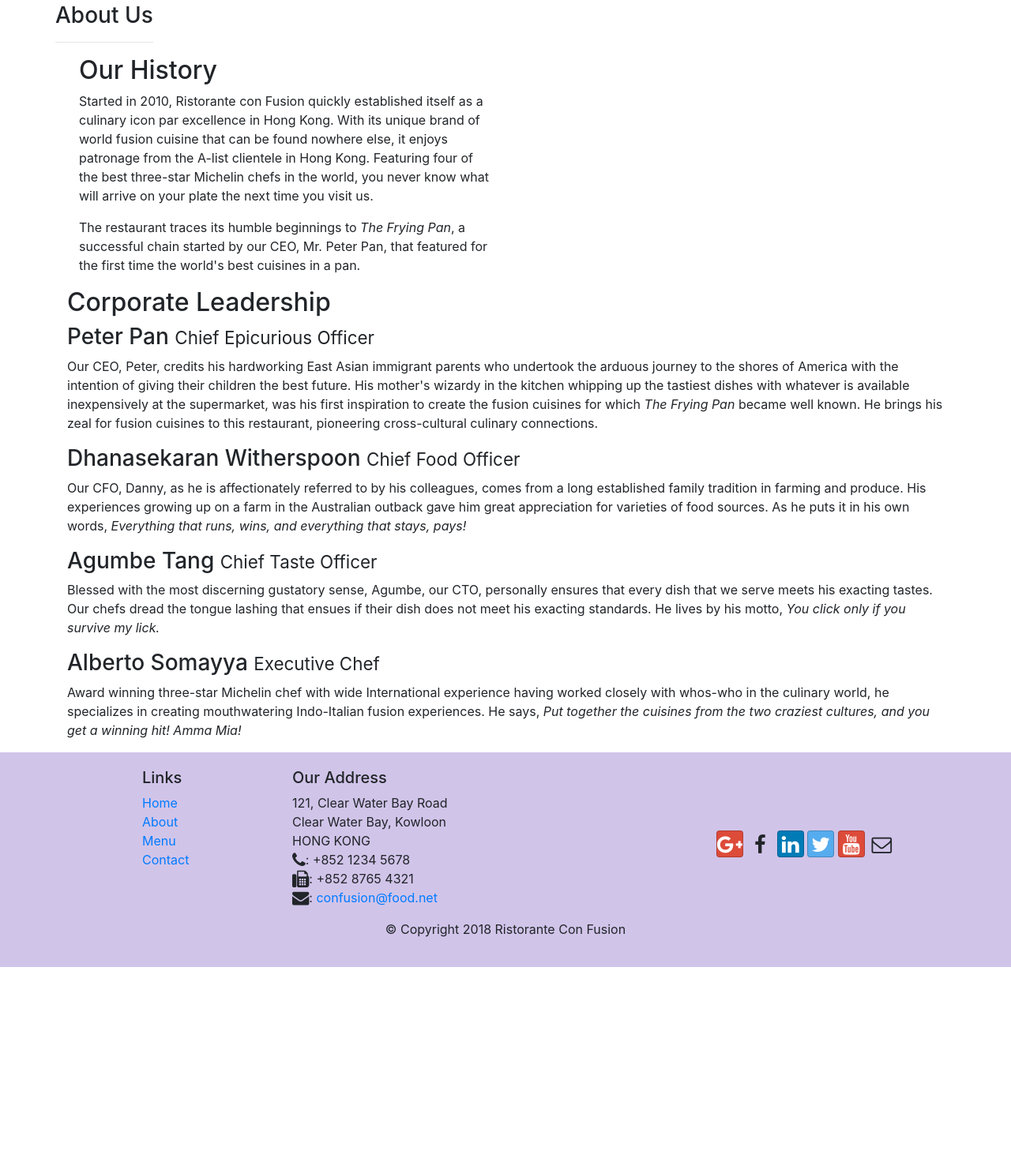
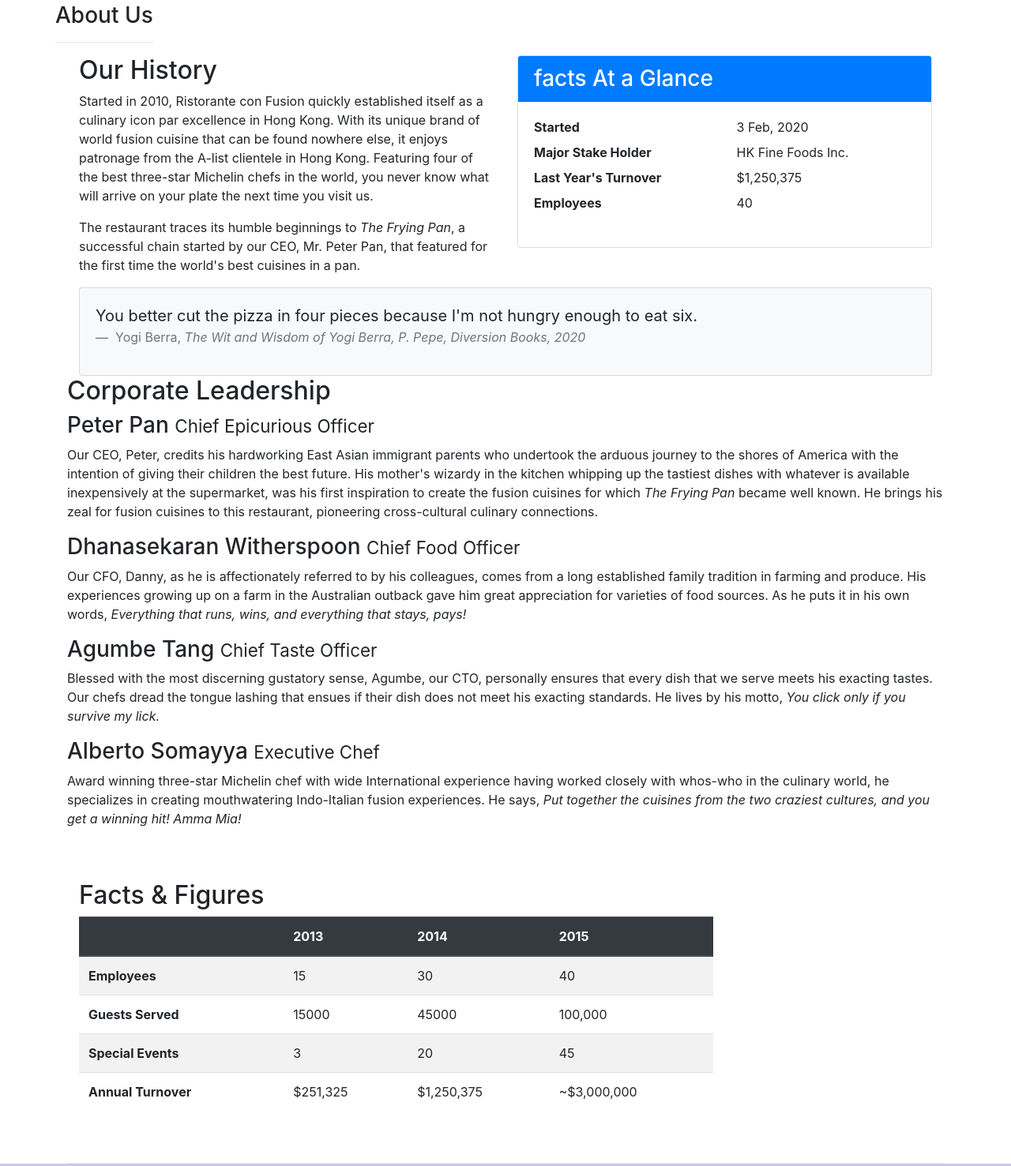
Before and after one commit to Ram-Avtar/Restaurant_website, a website: page aboutus.html in a window 1280 px wide. Shown: the part 395-1872 px from the top of the page at 79% size. Before the commit the page ends 1620 px from the top, so only its background shows below. Drawn offline with nearby package versions, Linux system fonts and the light colour scheme.

Commit message:
adding table and card

```diff
--- a/aboutus.html
+++ b/aboutus.html
@@ -67,13 +67,44 @@
 
         <div class="container">
             <div class="row">
-            	<div class="col-12">
+            	<div class="col-6">
             	    <h2>Our History</h2>
+                  <p>Started in 2010, Ristorante con Fusion quickly established itself as a culinary icon par excellence in Hong Kong. With its unique brand of world fusion cuisine that can be found nowhere else, it enjoys patronage from the A-list clientele in Hong Kong.  Featuring four of the best three-star Michelin chefs in the world, you never know what will arrive on your plate the next time you visit us.</p>
+                  <p>The restaurant traces its humble beginnings to <em>The Frying Pan</em>, a successful chain started by our CEO, Mr. Peter Pan, that featured for the first time the world's best cuisines in a pan.</p>
+
             	</div>
-        	    <div class="col col-sm-6">
-                    <p>Started in 2010, Ristorante con Fusion quickly established itself as a culinary icon par excellence in Hong Kong. With its unique brand of world fusion cuisine that can be found nowhere else, it enjoys patronage from the A-list clientele in Hong Kong.  Featuring four of the best three-star Michelin chefs in the world, you never know what will arrive on your plate the next time you visit us.</p>
-                    <p>The restaurant traces its humble beginnings to <em>The Frying Pan</em>, a successful chain started by our CEO, Mr. Peter Pan, that featured for the first time the world's best cuisines in a pan.</p>
-        	    </div>
+        	    <div class="col-sm">
+                <div class="card">
+                  <h3 class="card-header bg-primary text-white">facts At a Glance</h3>
+                    <div class="card-body">
+                        <dl class="row">
+                          <dt class="col-6">Started</dt>
+                          <dd class="col-6">3 Feb, 2020</dd>
+                          <dt class="col-6">Major Stake Holder</dt>
+                          <dd class="col-6">HK Fine Foods Inc.</dd>
+                          <dt class="col-6">Last Year's Turnover</dt>
+                          <dd class="col-6">$1,250,375</dd>
+                          <dt class="col-6">Employees</dt>
+                          <dd class="col-6">40</dd>
+                        </dl>
+                    </div>
+                </div>
+              </div>
+              <div class="col-12">
+                <div class="card card-body bg-light">
+                  <blockquote class="blockquote">
+                    <p class="mb-0">
+                      You better cut the pizza in four pieces because I'm not hungry enough to eat six.
+                    </p>
+                    <footer class="blockquote-footer">
+                      Yogi Berra,
+                      <cite title="Source Title">The Wit and Wisdom of Yogi Berra,
+                            P. Pepe, Diversion Books, 2020</cite>
+                    </footer>
+                  </blockquote>
+                </div>
+
+              </div>
             </div>
         </div>
 
@@ -104,7 +135,55 @@
                 </div>
             </div>
        </div>
+       <div class="row row-content">
+         <div class="col-12 col-sm-9">
+           <h2>
+             Facts &amp; Figures
+           </h2>
+           <div class="table-responsive">
+                    <table class="table table-striped">
+                        <thead class="thead-dark">
+                            <tr>
+                                <th>&nbsp;</th>
+                                <th>2013</th>
+                                <th>2014</th>
+                                <th>2015</th>
+                            </tr>
+                        </thead>
+                        <tbody>
+                            <tr>
+                                <th>Employees</th>
+                                <td>15</td>
+                                <td>30</td>
+                                <td>40</td>
+                            </tr>
+                            <tr>
+                                <th>Guests Served</th>
+                                <td>15000</td>
+                                <td>45000</td>
+                                <td>100,000</td>
+                            </tr>
+                            <tr>
+                                <th>Special Events</th>
+                                <td>3</td>
+                                <td>20</td>
+                                <td>45</td>
+                            </tr>
+                            <tr>
+                                <th>Annual Turnover</th>
+                                <td>$251,325</td>
+                                <td>$1,250,375</td>
+                                <td>~$3,000,000</td>
+                            </tr>
+                        </tbody>
+                    </table>
+                </div>
+         </div>
+         <div class="col-12 col-sm-3">
 
+         </div>
+
+       </div>
     </div>
 
     <footer class="footer">
```
